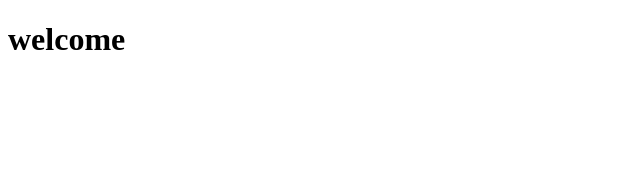
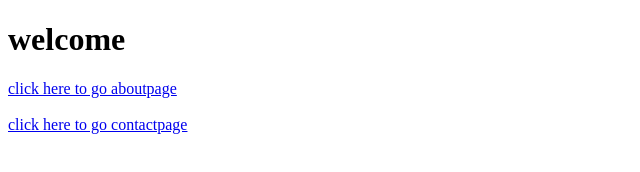
Before and after one commit to RUCHIIDAHWALE/practice, a plain HTML site: page index.html in a window 1280 px wide. Shown: the whole page, without its empty margins (0-640 px from the left). Drawn offline with Linux system fonts and the light colour scheme.

Commit message:
add info to index page

```diff
--- a/index.html
+++ b/index.html
@@ -6,6 +6,13 @@
 
     <body>
         <h1>welcome</h1>
+        <a href="about.html">click here to go aboutpage</a>
+
+        <br /><br />
+
+        <a href="contact.html">click here to go contactpage</a>
+
+        <br /><br />
 
     </body>
 
```
